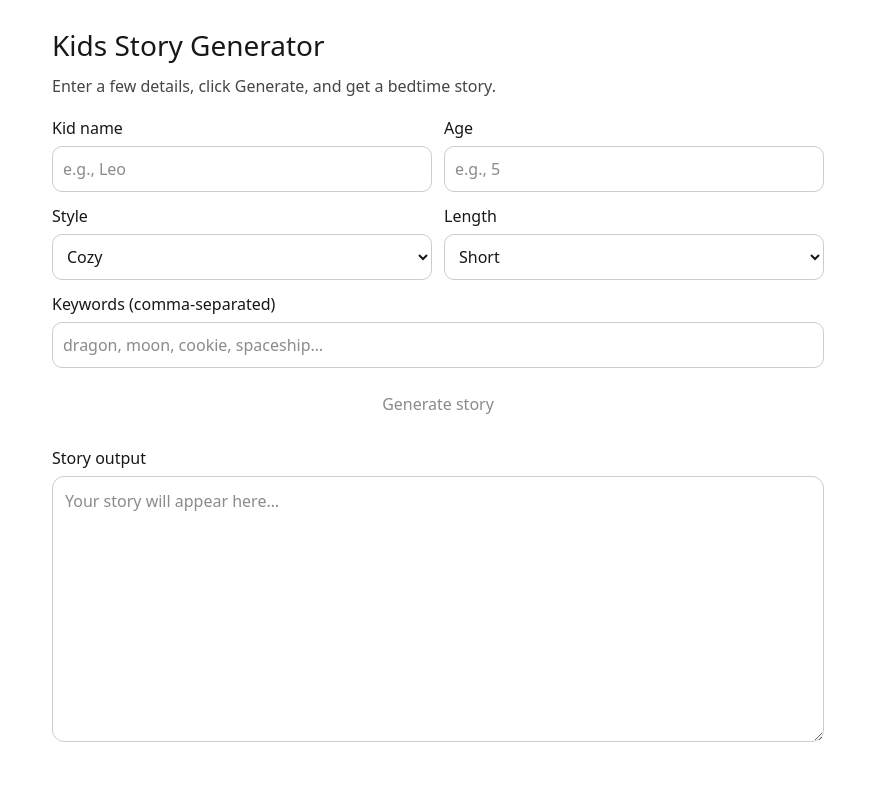
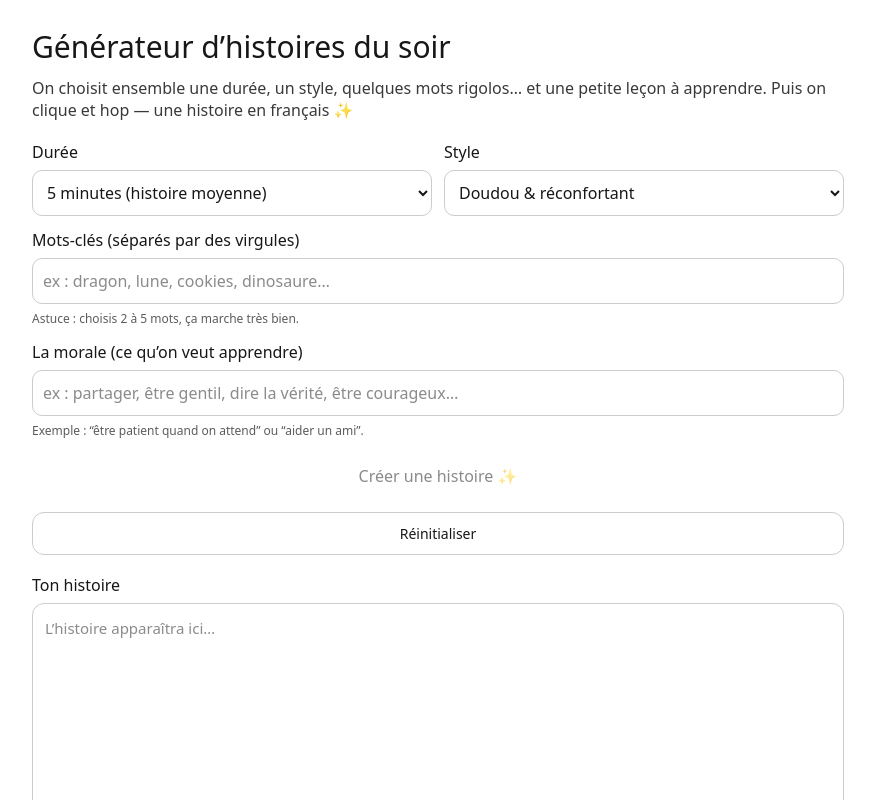
Before and after one commit to brunpierreantoine/lipa-family, a Next.js app: page / in a window 1280 px wide. Shown: the top 800 px of the page, without its empty margins (202-1077 px from the left). Built offline with nearby package versions, Linux system fonts and the light colour scheme.

Commit message:
Move story defaults to server and simplify inputs

```diff
--- a/app/api/story/route.ts
+++ b/app/api/story/route.ts
@@ -1,5 +1,6 @@
 import { NextResponse } from "next/server";
 import OpenAI from "openai";
+import { STORY_CONFIG } from "@/lib/storyConfig";
 
 export const runtime = "nodejs";
 
@@ -8,12 +9,19 @@ const client = new OpenAI({
 });
 
 type StoryStyle = "Cozy" | "Funny" | "Adventure" | "Magical" | "Sci-Fi";
-type StoryLength = "Short" | "Medium" | "Long";
+type StoryMinutes = 3 | 5 | 10;
 
-function lengthToTargetWords(length: StoryLength) {
-  if (length === "Short") return 250;
-  if (length === "Medium") return 450;
-  return 700;
+function coerceMinutes(value: unknown): StoryMinutes {
+  const n = Number(value);
+  if (n === 3 || n === 5 || n === 10) return n;
+  return 5; // sensible default
+}
+
+function minutesToTargetWords(minutes: StoryMinutes) {
+  // Rough rule: bedtime reading pace ~130–160 wpm; target a bit lower for younger kids
+  if (minutes === 3) return 380;
+  if (minutes === 5) return 650;
+  return 1300;
 }
 
 export async function POST(req: Request) {
@@ -27,10 +35,9 @@ export async function POST(req: Request) {
 
     const body = await req.json();
 
-    const kidName = String(body.kidName ?? "").trim();
-    const age = String(body.age ?? "").trim();
+    const minutes = coerceMinutes(body.minutes);
     const style = String(body.style ?? "Cozy") as StoryStyle;
-    const length = String(body.length ?? "Short") as StoryLength;
+    const moral = String(body.moral ?? "").trim();
     const keywordsRaw = String(body.keywords ?? "");
 
     const keywords = keywordsRaw
@@ -39,27 +46,39 @@ export async function POST(req: Request) {
       .filter(Boolean)
       .slice(0, 10);
 
-    const targetWords = lengthToTargetWords(length);
+    const targetWords = minutesToTargetWords(minutes);
 
     const prompt = `
-Write a bedtime story for a child.
+You are a creative bedtime-story writer.
 
-Child:
-- Name: ${kidName || "the child"}
-- Age: ${age || "young"}
+LANGUAGE:
+- Write the entire story in French.
 
-Story requirements:
+AUDIENCE & CONTEXT:
+${STORY_CONFIG.familyContext}
+
+USER INPUTS:
 - Style: ${style}
-- Approx length: ${targetWords} words
-- Include these keywords naturally (if provided): ${keywords.length ? keywords.join(", ") : "none"}
+- Length: about ${minutes} minutes (~${targetWords} words)
+- Moral / lesson to teach: ${
+      moral || "a gentle positive lesson (kindness, sharing, courage, gratitude)"
+    }
+- Keywords to include naturally (if provided): ${
+      keywords.length ? keywords.join(", ") : "none"
+    }
 
-Safety + format constraints:
-- Text only (no markdown headings).
-- Warm, playful, reassuring.
-- No scary violence, no gore, no romance, no adult themes.
-- Keep vocabulary appropriate for the age.
-- End with a gentle, sleepy ending.
-Return ONLY the story text.
+STRUCTURE:
+- Provide a title in French on the first line.
+- Then split into 3 to 6 short chapters with headings like: "Chapitre 1 — ..."
+- Keep chapters short, vivid, and easy to read aloud.
+- End with a calm “bonne nuit” feeling.
+
+SAFETY RULES:
+${STORY_CONFIG.safetyRules}
+
+FORMAT:
+- Text only.
+- Return ONLY the story text (no extra commentary).
 `.trim();
 
     const result = await client.responses.create({
--- a/app/page.tsx
+++ b/app/page.tsx
@@ -3,76 +3,98 @@
 import { useMemo, useState } from "react";
 
 type StoryStyle = "Cozy" | "Funny" | "Adventure" | "Magical" | "Sci-Fi";
-type StoryLength = "Short" | "Medium" | "Long";
+type StoryMinutes = 3 | 5 | 10;
 
-function buildMockStory(params: {
-  kidName: string;
-  age: string;
-  style: StoryStyle;
-  length: StoryLength;
-  keywords: string;
-}) {
-  const { kidName, age, style, length, keywords } = params;
-
-  const cleanedName = kidName.trim() || "your kid";
-  const cleanedAge = age.trim() || "a young";
-  const cleanedKeywords = keywords
-    .split(",")
-    .map((k) => k.trim())
-    .filter(Boolean)
-    .slice(0, 8);
-
-  const kw = cleanedKeywords.length ? cleanedKeywords.join(", ") : "a surprise twist";
-  const lengthHint =
-    length === "Short" ? "a short" : length === "Medium" ? "a medium-length" : "a longer";
-
-  return `Tonight’s story is ${lengthHint}, ${style.toLowerCase()} tale for ${cleanedName} (${cleanedAge} years old).
-
-Once upon a time, ${cleanedName} discovered ${kw}. It didn’t make sense at first… but that’s how the best adventures begin.
-
-(Next: we’ll replace this mock story with a real AI-generated one.)`;
+function styleLabel(style: StoryStyle) {
+  switch (style) {
+    case "Cozy":
+      return "Doudou & réconfortant";
+    case "Funny":
+      return "Drôle";
+    case "Adventure":
+      return "Aventure";
+    case "Magical":
+      return "Magique";
+    case "Sci-Fi":
+      return "Science-fiction";
+    default:
+      return style;
+  }
 }
 
 export default function Home() {
-  const [kidName, setKidName] = useState("");
-  const [age, setAge] = useState("");
+  const [minutes, setMinutes] = useState<StoryMinutes>(5);
   const [style, setStyle] = useState<StoryStyle>("Cozy");
-  const [length, setLength] = useState<StoryLength>("Short");
   const [keywords, setKeywords] = useState("");
+  const [moral, setMoral] = useState("");
+
   const [story, setStory] = useState("");
   const [isLoading, setIsLoading] = useState(false);
 
   const canGenerate = useMemo(() => {
-    return kidName.trim().length > 0 || age.trim().length > 0 || keywords.trim().length > 0;
-  }, [kidName, age, keywords]);
+    return keywords.trim().length > 0 || moral.trim().length > 0;
+  }, [keywords, moral]);
+
+  async function generateStory() {
+    setIsLoading(true);
+    setStory("Je fabrique l’histoire… ✨");
+
+    try {
+      const res = await fetch("/api/story", {
+        method: "POST",
+        headers: { "Content-Type": "application/json" },
+        body: JSON.stringify({ minutes, style, keywords, moral }),
+      });
+
+      const contentType = res.headers.get("content-type") || "";
+      if (!contentType.includes("application/json")) {
+        const text = await res.text();
+        setStory(
+          `Oups… L’API n’a pas renvoyé du JSON.\n\nStatut: ${res.status}\n\nDébut de la réponse:\n${text.slice(
+            0,
+            300
+          )}`
+        );
+        return;
+      }
+
+      const data: { story?: string; error?: string } = await res.json();
+      setStory(data.story ?? `Oups… ${data.error ?? "Erreur inconnue"}`);
+    } catch (e: any) {
+      setStory(`Oups… ${e?.message ?? "Erreur réseau"}`);
+    } finally {
+      setIsLoading(false);
+    }
+  }
+
+  function clearAll() {
+    setKeywords("");
+    setMoral("");
+    setStory("");
+    setMinutes(5);
+    setStyle("Cozy");
+  }
 
   return (
-    <main style={{ maxWidth: 820, margin: "0 auto", padding: 24, fontFamily: "system-ui" }}>
-      <h1 style={{ fontSize: 28, marginBottom: 8 }}>Kids Story Generator</h1>
-      <p style={{ marginTop: 0, opacity: 0.8 }}>
-        Enter a few details, click Generate, and get a bedtime story.
+    <main style={{ maxWidth: 860, margin: "0 auto", padding: 24, fontFamily: "system-ui" }}>
+      <h1 style={{ fontSize: 30, marginBottom: 8 }}>Générateur d’histoires du soir</h1>
+      <p style={{ marginTop: 0, opacity: 0.85, lineHeight: 1.4 }}>
+        On choisit ensemble une durée, un style, quelques mots rigolos… et une petite leçon à apprendre.
+        Puis on clique et hop — une histoire en français ✨
       </p>
 
       <div style={{ display: "grid", gap: 12, gridTemplateColumns: "1fr 1fr", marginTop: 18 }}>
         <label style={{ display: "grid", gap: 6 }}>
-          Kid name
-          <input
-            value={kidName}
-            onChange={(e) => setKidName(e.target.value)}
-            placeholder="e.g., Leo"
+          Durée
+          <select
+            value={minutes}
+            onChange={(e) => setMinutes(Number(e.target.value) as StoryMinutes)}
             style={{ padding: 10, borderRadius: 10, border: "1px solid #ccc" }}
-          />
-        </label>
-
-        <label style={{ display: "grid", gap: 6 }}>
-          Age
-          <input
-            value={age}
-            onChange={(e) => setAge(e.target.value)}
-            placeholder="e.g., 5"
-            inputMode="numeric"
-            style={{ padding: 10, borderRadius: 10, border: "1px solid #ccc" }}
-          />
+          >
+            <option value={3}>3 minutes (petite histoire)</option>
+            <option value={5}>5 minutes (histoire moyenne)</option>
+            <option value={10}>10 minutes (grande histoire)</option>
+          </select>
         </label>
 
         <label style={{ display: "grid", gap: 6 }}>
@@ -82,56 +104,42 @@ export default function Home() {
             onChange={(e) => setStyle(e.target.value as StoryStyle)}
             style={{ padding: 10, borderRadius: 10, border: "1px solid #ccc" }}
           >
-            <option>Cozy</option>
-            <option>Funny</option>
-            <option>Adventure</option>
-            <option>Magical</option>
-            <option>Sci-Fi</option>
-          </select>
-        </label>
-
-        <label style={{ display: "grid", gap: 6 }}>
-          Length
-          <select
-            value={length}
-            onChange={(e) => setLength(e.target.value as StoryLength)}
-            style={{ padding: 10, borderRadius: 10, border: "1px solid #ccc" }}
-          >
-            <option>Short</option>
-            <option>Medium</option>
-            <option>Long</option>
+            <option value="Cozy">{styleLabel("Cozy")}</option>
+            <option value="Funny">{styleLabel("Funny")}</option>
+            <option value="Adventure">{styleLabel("Adventure")}</option>
+            <option value="Magical">{styleLabel("Magical")}</option>
+            <option value="Sci-Fi">{styleLabel("Sci-Fi")}</option>
           </select>
         </label>
 
         <label style={{ display: "grid", gap: 6, gridColumn: "1 / -1" }}>
-          Keywords (comma-separated)
+          Mots-clés (séparés par des virgules)
           <input
             value={keywords}
             onChange={(e) => setKeywords(e.target.value)}
-            placeholder="dragon, moon, cookie, spaceship…"
+            placeholder="ex : dragon, lune, cookies, dinosaure…"
             style={{ padding: 10, borderRadius: 10, border: "1px solid #ccc" }}
           />
+          <span style={{ fontSize: 12, opacity: 0.7 }}>
+            Astuce : choisis 2 à 5 mots, ça marche très bien.
+          </span>
+        </label>
+
+        <label style={{ display: "grid", gap: 6, gridColumn: "1 / -1" }}>
+          La morale (ce qu’on veut apprendre)
+          <input
+            value={moral}
+            onChange={(e) => setMoral(e.target.value)}
+            placeholder="ex : partager, être gentil, dire la vérité, être courageux…"
+            style={{ padding: 10, borderRadius: 10, border: "1px solid #ccc" }}
+          />
+          <span style={{ fontSize: 12, opacity: 0.7 }}>
+            Exemple : “être patient quand on attend” ou “aider un ami”.
+          </span>
         </label>
 
         <button
-          onClick={async () => {
-            setIsLoading(true);
-            setStory("Generating...");
-            try {
-              const res = await fetch("/api/story", {
-                method: "POST",
-                headers: { "Content-Type": "application/json" },
-                body: JSON.stringify({ kidName, age, style, length, keywords }),
-              });
-
-              const data = await res.json();
-              setStory(data.story ?? `Error: ${data.error ?? "Unknown error"}`);
-            } catch (e: any) {
-              setStory(`Error: ${e?.message ?? "Network error"}`);
-            } finally {
-              setIsLoading(false);
-            }
-          }}
+          onClick={generateStory}
           disabled={!canGenerate || isLoading}
           style={{
             gridColumn: "1 / -1",
@@ -143,21 +151,50 @@ export default function Home() {
             opacity: canGenerate && !isLoading ? 1 : 0.5,
           }}
         >
-          {isLoading ? "Generating..." : "Generate story"}
+          {isLoading ? "Je crée l’histoire…" : "Créer une histoire ✨"}
+        </button>
+
+        <button
+          onClick={clearAll}
+          disabled={isLoading}
+          style={{
+            gridColumn: "1 / -1",
+            padding: 10,
+            borderRadius: 12,
+            border: "1px solid #ccc",
+            background: "transparent",
+            cursor: !isLoading ? "pointer" : "not-allowed",
+            fontSize: 14,
+            opacity: !isLoading ? 1 : 0.6,
+          }}
+        >
+          Réinitialiser
         </button>
       </div>
 
       <div style={{ marginTop: 18 }}>
         <label style={{ display: "grid", gap: 6 }}>
-          Story output
+          Ton histoire
           <textarea
             value={story}
             readOnly
-            placeholder="Your story will appear here…"
-            rows={10}
-            style={{ padding: 12, borderRadius: 12, border: "1px solid #ccc", width: "100%" }}
+            placeholder="L’histoire apparaîtra ici…"
+            rows={16}
+            style={{
+              padding: 12,
+              borderRadius: 12,
+              border: "1px solid #ccc",
+              width: "100%",
+              lineHeight: 1.6,
+              fontSize: 15,
+            }}
           />
         </label>
+
+        <p style={{ fontSize: 12, opacity: 0.7, marginTop: 10, lineHeight: 1.4 }}>
+          Conseil : si tu veux une histoire plus drôle, mets un mot-clé rigolo (ex : “chaussette”)
+          et une morale simple (ex : “dire merci”).
+        </p>
       </div>
     </main>
   );
```
Also changed, not shown: lib/storyConfig.ts (added).
